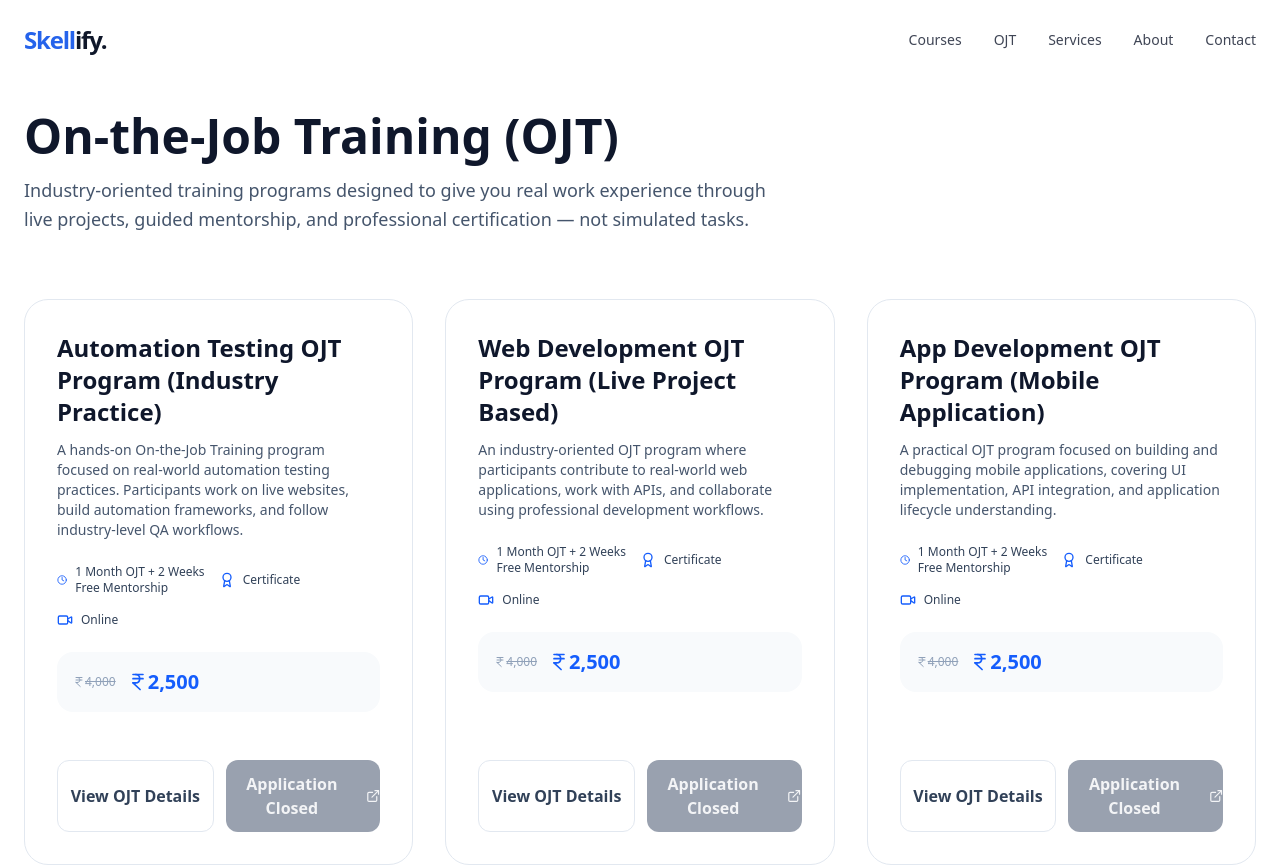
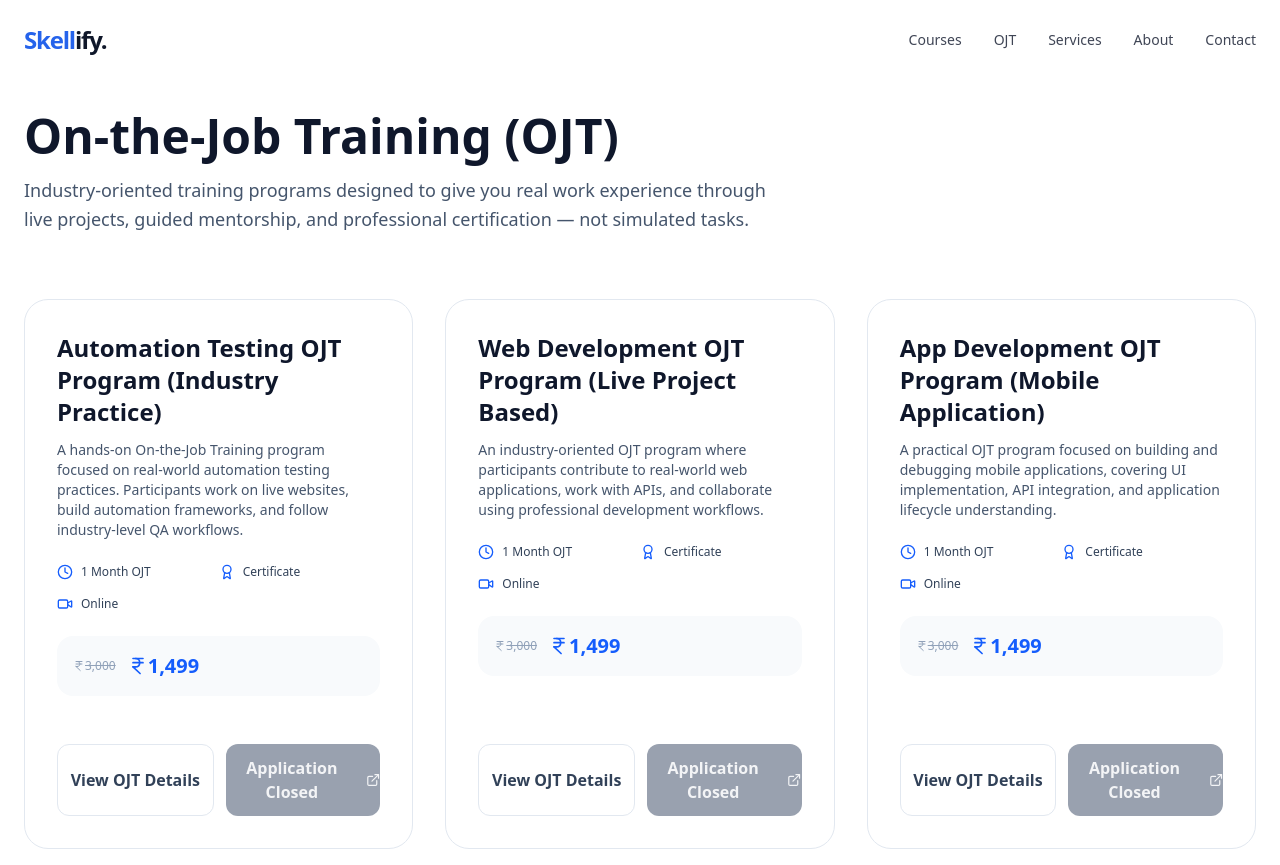
Before and after one commit to skellify25/skellify-main, a Next.js app: page /ojt in a window 1280 px wide. Shown: the top 865 px of the page. Built offline with nearby package versions, Linux system fonts and the light colour scheme.

Commit message:
updated ojt

```diff
--- a/src/components/pages/OjtPage.jsx
+++ b/src/components/pages/OjtPage.jsx
@@ -21,11 +21,11 @@ const OJT_PROGRAMS = [
     title: "Automation Testing OJT Program (Industry Practice)",
     description:
       "A hands-on On-the-Job Training program focused on real-world automation testing practices. Participants work on live websites, build automation frameworks, and follow industry-level QA workflows.",
-    duration: "1 Month OJT + 2 Weeks Free Mentorship",
+    duration: "1 Month OJT",
     mode: "Online",
     certificate: true,
-    price: "4,000",
-    offerPrice: "2,500",
+    price: "3,000",
+    offerPrice: "1,499",
     formUrl: "https://forms.gle/9uTdGVwKN8V4dyZT8",
     highlights: [
       "Live Website Automation Testing",
@@ -40,11 +40,11 @@ const OJT_PROGRAMS = [
     title: "Web Development OJT Program (Live Project Based)",
     description:
       "An industry-oriented OJT program where participants contribute to real-world web applications, work with APIs, and collaborate using professional development workflows.",
-    duration: "1 Month OJT + 2 Weeks Free Mentorship",
+    duration: "1 Month OJT",
     mode: "Online",
     certificate: true,
-    price: "4,000",
-    offerPrice: "2,500",
+    price: "3,000",
+    offerPrice: "1,499",
     formUrl: "https://forms.gle/9ooHGVh9RstUfMFw8",
     highlights: [
       "Frontend Architecture & Component Design",
@@ -59,11 +59,11 @@ const OJT_PROGRAMS = [
     title: "App Development OJT Program (Mobile Application)",
     description:
       "A practical OJT program focused on building and debugging mobile applications, covering UI implementation, API integration, and application lifecycle understanding.",
-    duration: "1 Month OJT + 2 Weeks Free Mentorship",
+    duration: "1 Month OJT",
     mode: "Online",
     certificate: true,
-    price: "4,000",
-    offerPrice: "2,500",
+    price: "3,000",
+    offerPrice: "1,499",
     formUrl: "https://forms.gle/gd5A8DnEkJXEwYYu7",
     highlights: [
       "Mobile UI/UX Implementation",
```
